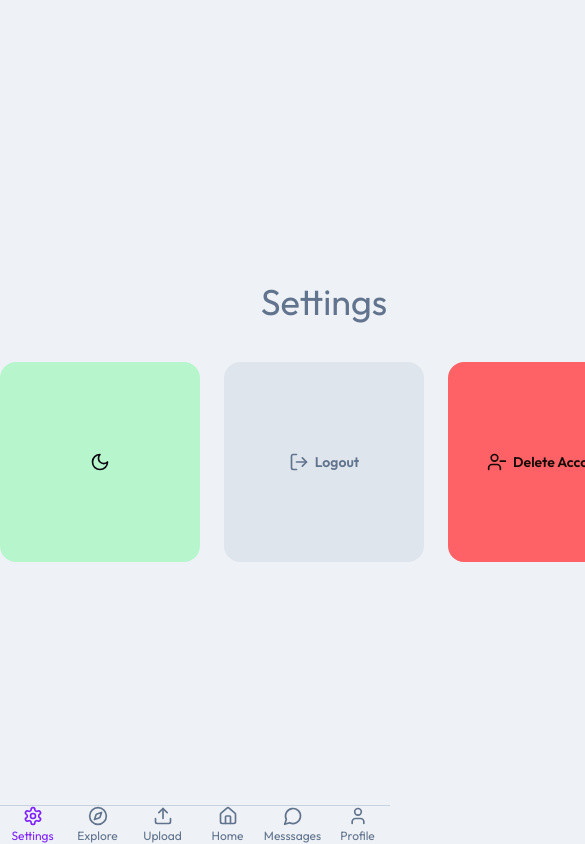
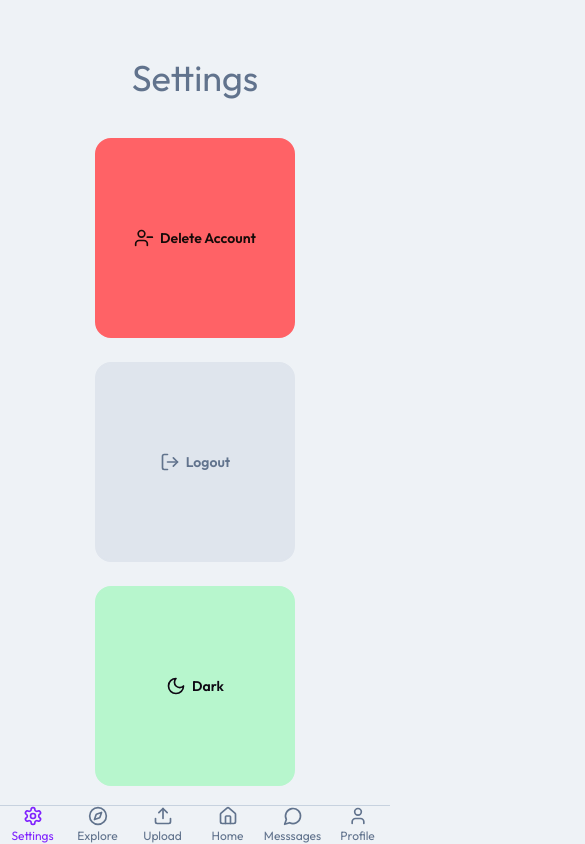
Before and after one commit to karanx64/scenely, a React (Vite) app in the folder frontend/: page /settings in a window 390 px wide. Shown: the top 844 px of the page, 585 px wide, since content can reach past the window. Built offline with nearby package versions, Linux system fonts and the light colour scheme; sample sign-in values are in the browser's storage; the HTML template or start-up script is replaced by a standard one.

Commit message:
responsive gg

```diff
--- a/frontend/src/components/ThemeSwitcher.jsx
+++ b/frontend/src/components/ThemeSwitcher.jsx
@@ -19,7 +19,7 @@ const ThemeToggle = ({ className = "", collapsed }) => {
     <button onClick={toggleTheme} className={`btn  ${className}`}>
       {theme === "dim" ? <Moon size={20} /> : <Sun size={20} />}
       {!collapsed && (
-        <span className="ml-2 hidden sm:inline">
+        <span className="ml-2 sm:inline">
           {theme === "dim" ? "Dark" : "Light"}
         </span>
       )}
--- a/frontend/src/pages/Settings.jsx
+++ b/frontend/src/pages/Settings.jsx
@@ -42,7 +42,7 @@ export default function Settings() {
     <div className="flex min-h-full items-center justify-center">
       <div className="flex flex-col gap-10">
         <h1 className="text-center text-4xl">Settings</h1>
-        <div className="flex gap-6">
+        <div className="flex gap-6 flex-col-reverse sm:flex-row">
           <ThemeSwitcher className="h-50 w-50  btn-accent" />
           <button
             onClick={() => {
```
